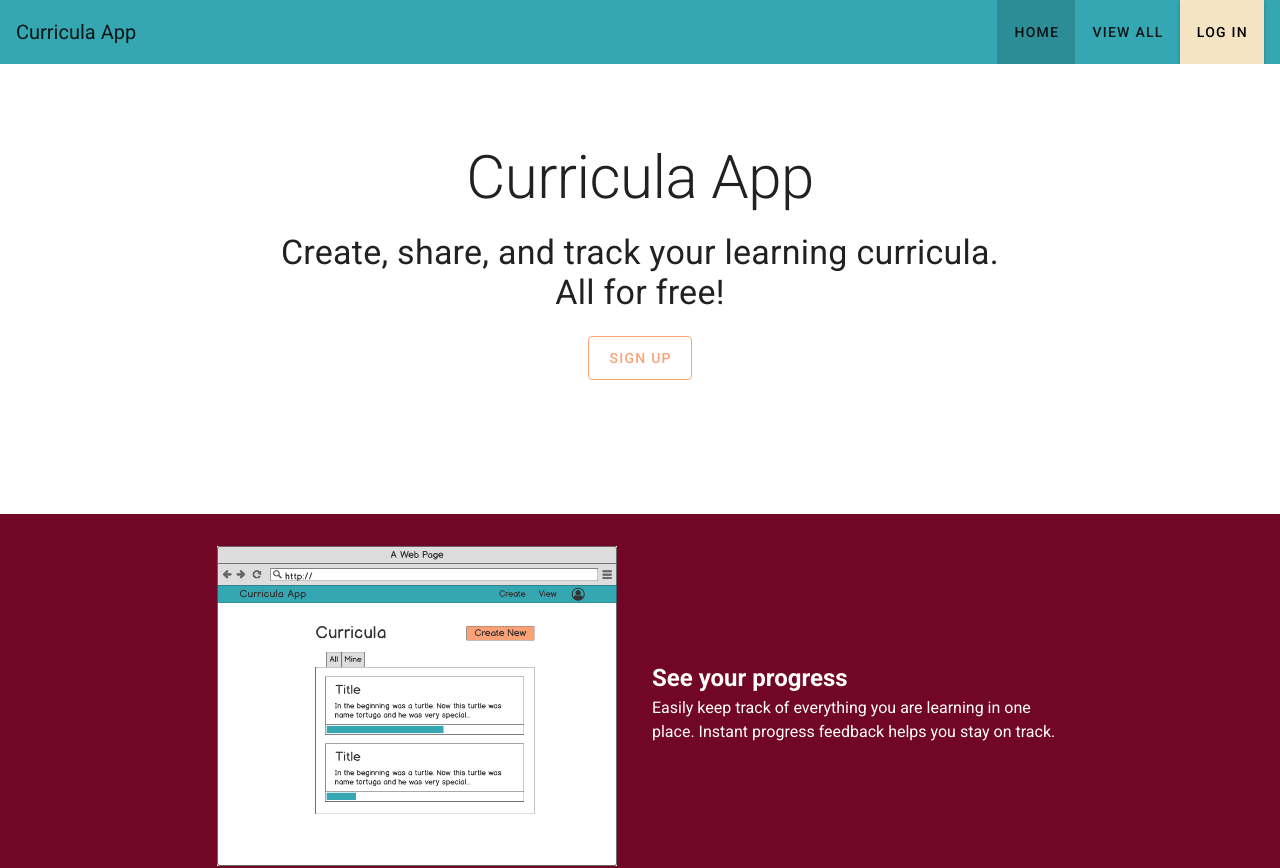
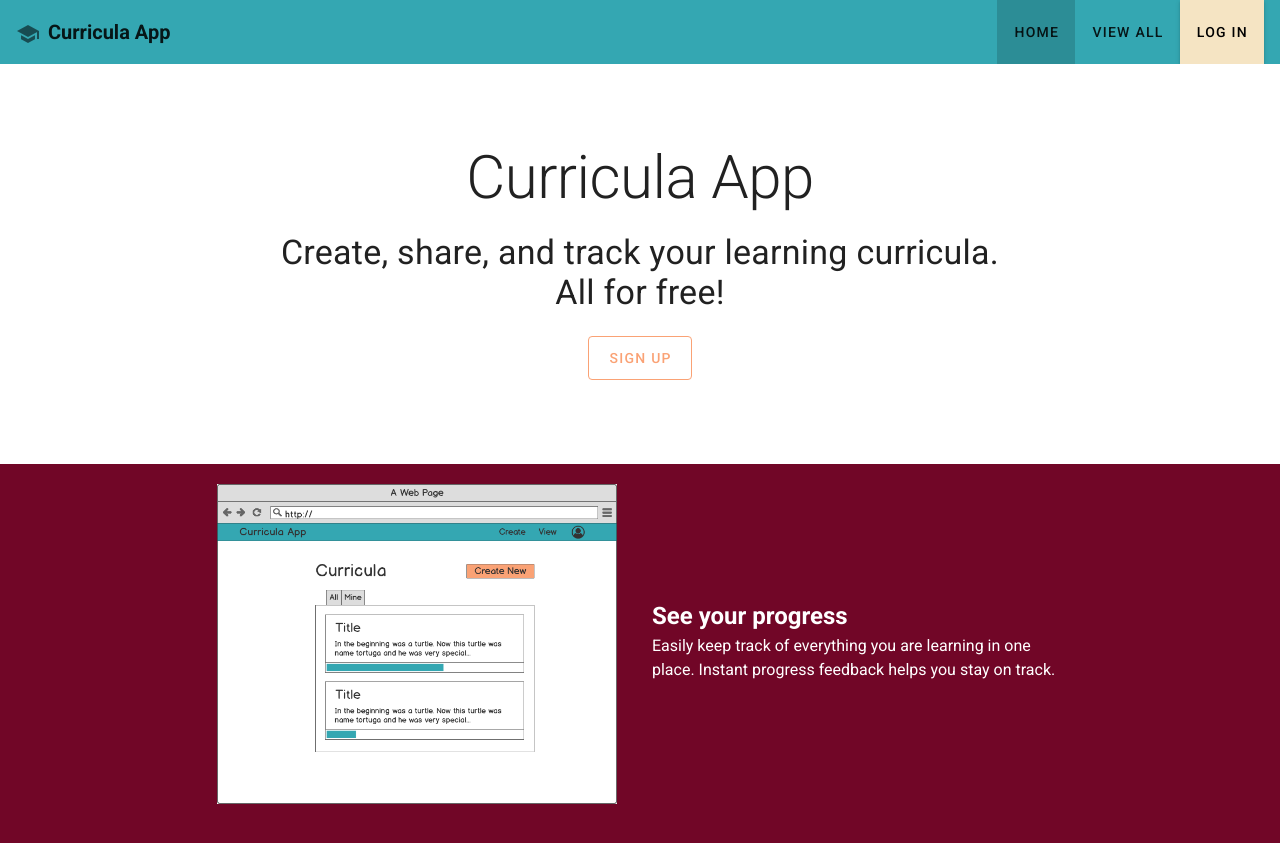
Before and after one commit to faraday-academy/curriculum-app, a Vue app in the folder curriculum-front/: page /#/ in a window 1280 px wide. Shown: the top 868 px of the page. Built offline with nearby package versions, Linux system fonts and the light colour scheme.

Commit message:
updated topnav and home page styling to match designs and added ability to delete sections from form

```diff
--- a/curriculum-front/src/components/TopNav.vue
+++ b/curriculum-front/src/components/TopNav.vue
@@ -1,6 +1,9 @@
 <template>
   <v-toolbar color="info">
-    <v-toolbar-title>Curricula App</v-toolbar-title>
+    <v-toolbar-title>
+      <v-icon left>mdi-school</v-icon>
+      <b>Curricula App</b>
+    </v-toolbar-title>
 
     <v-spacer></v-spacer>
 
--- a/curriculum-front/src/components/create-form/FormSection.vue
+++ b/curriculum-front/src/components/create-form/FormSection.vue
@@ -2,7 +2,10 @@
   <v-card
     class="section-card"
   >
-    <v-card-title class="headline">Section #{{ parseInt(k) + 1 }}</v-card-title>
+    <v-card-title class="headline d-flex justify-space-between">
+      Section #{{ parseInt(k) + 1 }}
+      <v-icon left @click="deleteSection(k)">mdi-close</v-icon>
+    </v-card-title>
 
     <v-card-text>
       <v-row no-gutters>
@@ -159,7 +162,8 @@ export default {
     section: Object,
     sectionUrlErrors: Function,
     nameErrors: Function,
-    addItem: Function
+    addItem: Function,
+    deleteSection: Function
   }
 }
 </script>
--- a/curriculum-front/src/components/create-form/FormSections.vue
+++ b/curriculum-front/src/components/create-form/FormSections.vue
@@ -10,6 +10,7 @@
           :nameErrors="nameErrors"
           :sectionUrlErrors="sectionUrlErrors"
           :addItem="addItem"
+          :deleteSection="deleteSection"
         />
       </div>
     </v-col>
@@ -26,7 +27,8 @@ export default {
     deleteItem: Function,
     v: Object,
     nameErrors: Function,
-    sectionUrlErrors: Function
+    sectionUrlErrors: Function,
+    deleteSection: Function
   },
   components: {
     FormSection
--- a/curriculum-front/src/components/create-form/MainForm.vue
+++ b/curriculum-front/src/components/create-form/MainForm.vue
@@ -46,6 +46,7 @@
       :v="$v"
       :nameErrors="sectionNameErrors"
       :sectionUrlErrors="sectionUrlErrors"
+      :deleteSection="deleteSection"
     />
 
     <v-row>
@@ -164,6 +165,9 @@ export default {
         projects: []
       })
     },
+    deleteSection (index) {
+      this.sections.splice(index, 1)
+    },
     addItem (type, i) {
       let key = `new${type[0].toUpperCase()}${type.slice(1)}`
       const item = this.sections[i][key]
--- a/curriculum-front/src/components/home/Header.vue
+++ b/curriculum-front/src/components/home/Header.vue
@@ -17,6 +17,7 @@
             All for free!
           </h3>
           <v-btn
+            v-if="!user.username"
             light
             large
             outlined
@@ -30,3 +31,13 @@
     </v-container>
   </v-sheet>
 </template>
+
+<script>
+import { mapState } from 'vuex'
+
+export default {
+  computed: {
+    ...mapState('auth', ['user'])
+  }
+}
+</script>
--- a/curriculum-front/src/sass/components/_home.sass
+++ b/curriculum-front/src/sass/components/_home.sass
@@ -4,7 +4,6 @@
   .demo-screenshot
     width: 400px
   .home-section-two
-    margin-top: 50px
     padding: 20px 0
     background-color: #710627
     color: #fff
--- a/curriculum-front/src/store/mutations.js
+++ b/curriculum-front/src/store/mutations.js
@@ -26,6 +26,7 @@ export default {
       return obj._id === curriculumId
     })
     const len = state.curricula[cIndex].sections.length
+    console.log(len, cIndex)
     state.curricula[cIndex].sections.splice(len, 0, body)
   },
   removeSection (state, payload) {
--- a/curriculum-front/src/views/DisplayCurriculum.vue
+++ b/curriculum-front/src/views/DisplayCurriculum.vue
@@ -311,7 +311,6 @@ export default {
 
     },
     canEdit () {
-      console.log(this.selectedCurriculum.createdBy, this.user.id)
       if (this.selectedCurriculum.createdBy === this.user.id) {
         return true
       }
```
